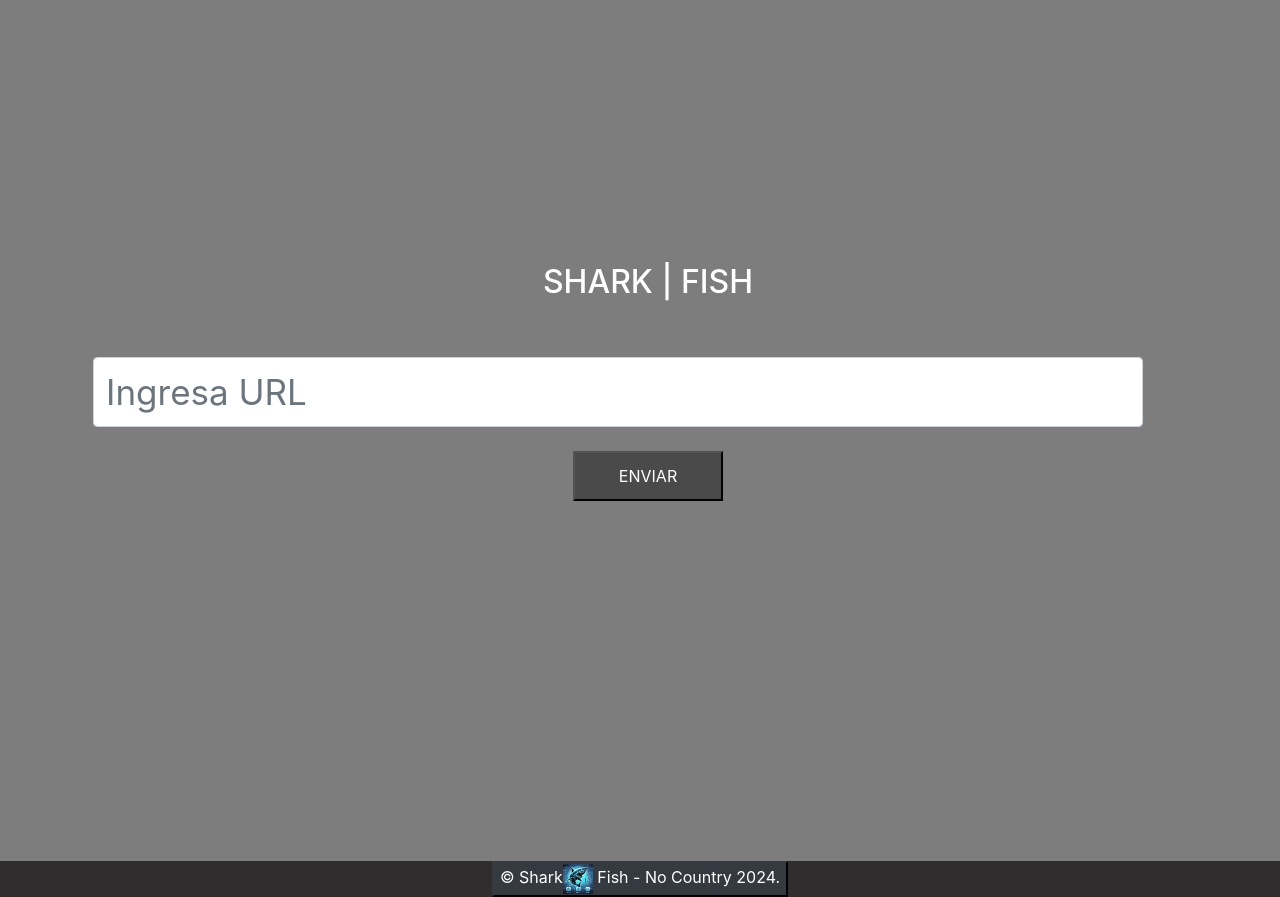
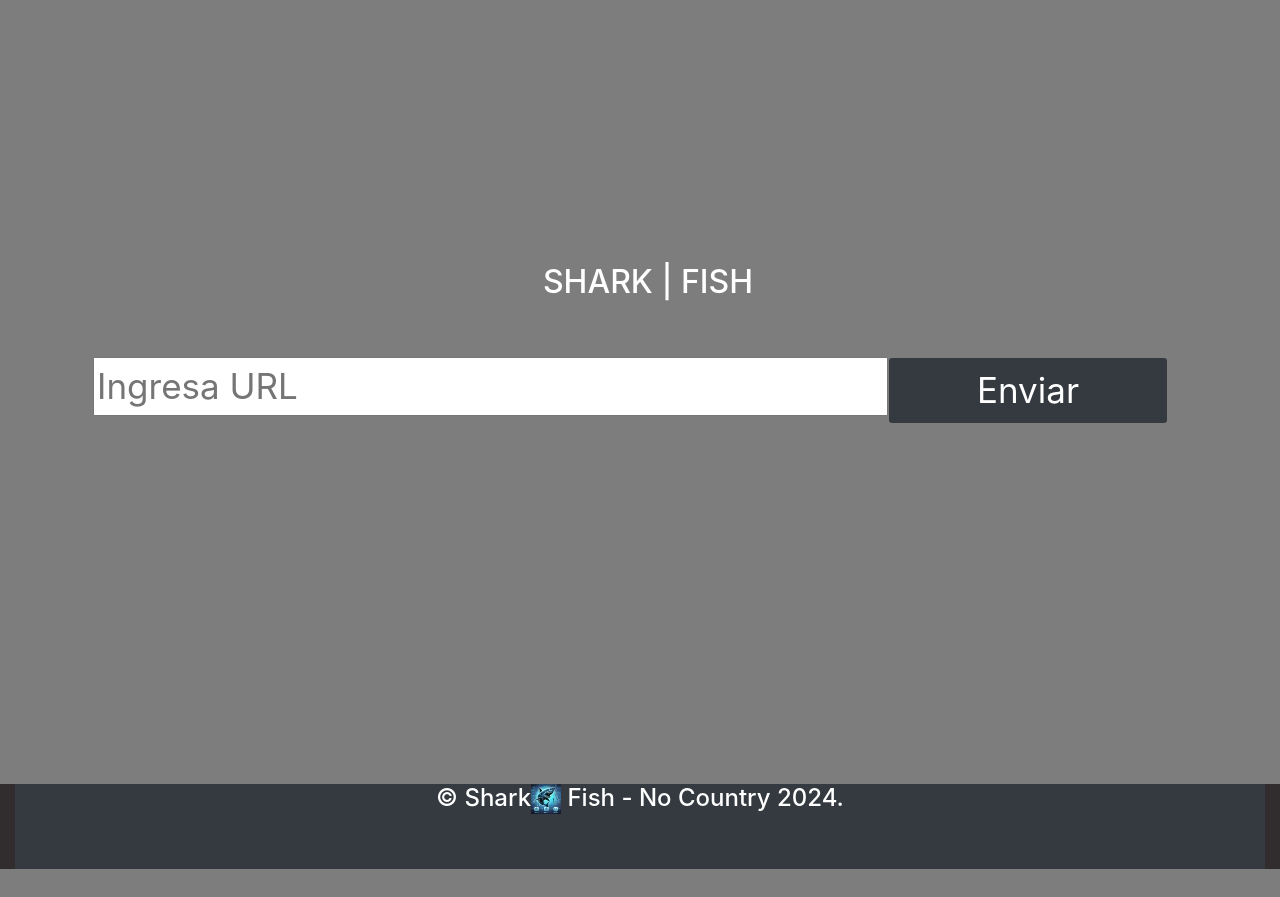
Before and after one commit to No-Country-simulation/C-22-38-T-DataBi, a Django app: page /phishing/ in a window 1280 px wide. Shown: the part 107-1004 px from the top of the page. After the commit the page ends 976 px from the top, so only its background shows below. Run offline with Django 4.2, Linux system fonts and the light colour scheme; some libraries are stand-ins or nearby versions.

Commit message:
ajustes en formulario de url

```diff
--- a/phishing/static/css/style.css
+++ b/phishing/static/css/style.css
@@ -12,14 +12,16 @@ h1{
     background-color:rgba(11, 5, 8, 0.66);
     color: aliceblue;
 }
-.form-control{
-
-    width: 1050px;
-    height: 70px;
+.form-control-md{
+    width: 795px;
     font-size: 35px;
 }
-.base{
-    width: 1100px;
+.form-control{
+    width: 280px;
+    font-size: 35px;
+}
+h4{
+
     height: 85px;
     background:rgba(11, 5, 8, 0.66);
     color: aliceblue;
--- a/phishing/templates/assets/footer.html
+++ b/phishing/templates/assets/footer.html
@@ -1,5 +1,5 @@
 {% load static %}
 <footer class="footer container-fluid text-center">
-    <button class="btn-dark">&copy; Shark<img src="{% static 'img/logo_m.webp' %}" alt="Logo" class="img-fluid">
-        Fish - No Country 2024.</button>
+    <h4 class="btn-dark">&copy; Shark<img src="{% static 'img/logo_m.webp' %}" alt="Logo" class="img-fluid">
+        Fish - No Country 2024.</h4>
 </footer>
--- a/phishing/templates/base.html
+++ b/phishing/templates/base.html
@@ -18,11 +18,12 @@
 <div class="content-fluid mx-5">
 {% include 'assets/navbar.html' %}
 </div>
-
+<div class="content-fluid">
 {% block content %}
 {% include 'phishingurl.html' %}
 {% include 'assets/footer.html' %}
 {% endblock %}
+</div>
 
        <script src="https://cdn.jsdelivr.net/npm/@popperjs/core@2.9.3/dist/umd/popper.min.js"></script>
     <script src="https://cdn.jsdelivr.net/npm/bootstrap@5.1.3/dist/js/bootstrap.min.js"></script>
--- a/phishing/templates/phishingurl.html
+++ b/phishing/templates/phishingurl.html
@@ -10,12 +10,19 @@
             <div class="mx-2">
                 <form action="" method='POST'>
                     {% csrf_token %}
-                    <div class="container">
 
-                    <input type="text" name="customer_url" placeholder="Ingresa URL" class="form-control" hight="20px"/>
-                    <br/>
-                    <button class="boton2" style="color:white;">ENVIAR</button>
-                    </div>
+
+                        <div class="container">
+                            <div class="row">
+                                <div class="col-8">
+                                <input type="text" class="form-control-md" name="customer_url" placeholder="Ingresa URL"  hight="20px"/>
+                                </div>
+                                <div class="col-4">
+                                <button class="form-control btn bg-dark" style="color:white;">Enviar</button>
+                                </div>
+                            </div>
+                        </div>
+
                 </form>
 
             </div>
```
Also changed, not shown: 1 other file.
